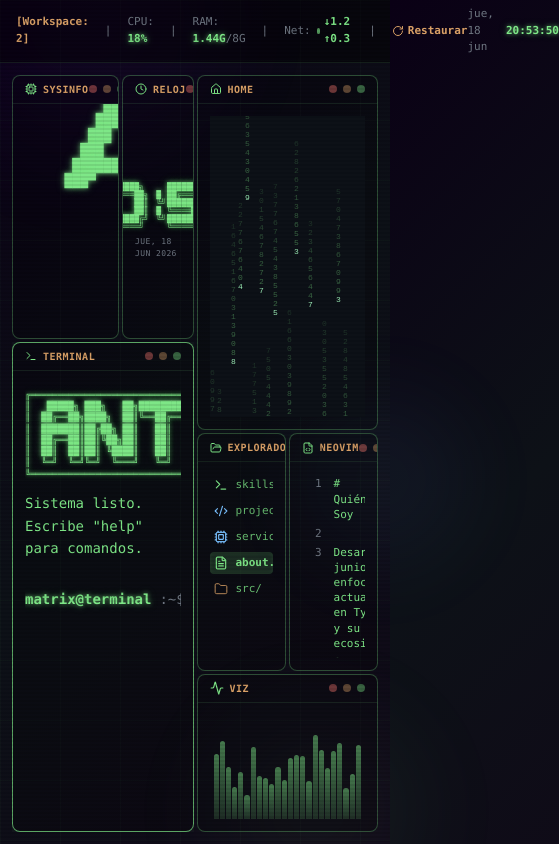
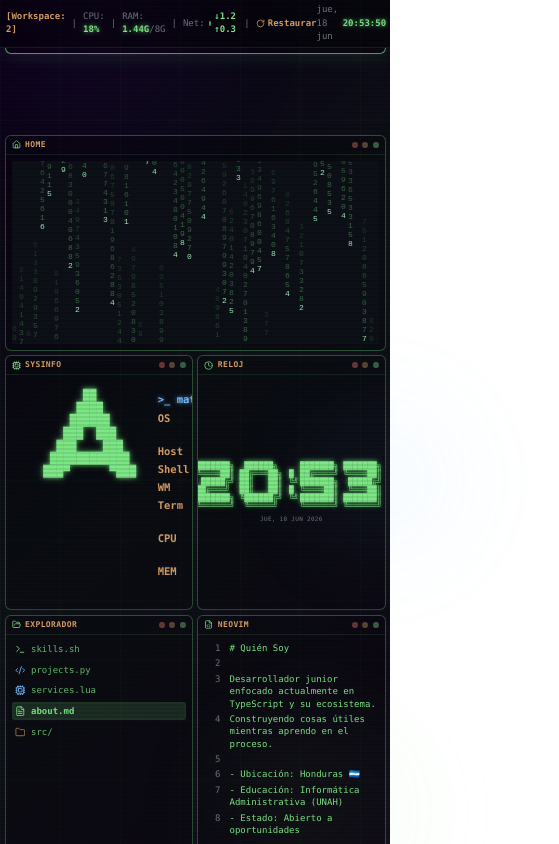
Before and after one commit to AnthonyAndino/portfolio-terminal, a Next.js app: page / in a window 390 px wide. Shown: the whole page, 559 px wide, since content can reach past the window. Built offline with nearby package versions, Linux system fonts and the light colour scheme.

Commit message:
Responsive design: fluid font sizes, stacked mobile layout, improved responsiveness

```diff
--- a/app/globals.css
+++ b/app/globals.css
@@ -1,5 +1,9 @@
 @import url('https://fonts.googleapis.com/css2?family=JetBrains+Mono:wght@400;700&display=swap');
 @import "tailwindcss";
+
+html {
+    font-size: clamp(12px, 0.5vw + 6.4px, 16px);
+}
 
 html, body {
     margin: 0;
--- a/components/BigClock.tsx
+++ b/components/BigClock.tsx
@@ -160,7 +160,7 @@ export default function BigClock() {
                 <DigitBlock d={m1} />
                 <DigitBlock d={m2} />
             </div>
-            <p className="text-[#6e7681] text-[8px] font-mono mt-1 uppercase tracking-wider">{date}</p>
+            <p className="text-[#6e7681] text-[clamp(6px,0.4vw,8px)] font-mono mt-1 uppercase tracking-wider">{date}</p>
         </div>
     );
 }
--- a/components/DigitalClock.tsx
+++ b/components/DigitalClock.tsx
@@ -6,7 +6,7 @@ export default function DigitalClock() {
 
     return (
         <div className="bg-black/30 border border-[#7ee787]/10 rounded p-2.5 font-mono select-none">
-            <p className="text-[#d9a066] text-[10px] font-bold mb-1 tracking-wider">⏰ CLOCK</p>
+            <p className="text-[#d9a066] text-[clamp(8px,0.5vw,10px)] font-bold mb-1 tracking-wider">⏰ CLOCK</p>
             <div className="flex items-center justify-center gap-1">
                 <DigitBlock d={h1} />
                 <DigitBlock d={h2} />
@@ -34,7 +34,7 @@ const SEGMENTS: Record<string, string> = {
 function DigitBlock({ d }: { d: string }) {
     const art = SEGMENTS[d] || SEGMENTS['0'];
     return (
-        <pre className="text-[#d9a066] text-[9px] leading-[1.1] font-bold">{art}</pre>
+        <pre className="text-[#d9a066] text-[clamp(7px,0.45vw,9px)] leading-[1.1] font-bold">{art}</pre>
     );
 }
 
--- a/components/FileTree.tsx
+++ b/components/FileTree.tsx
@@ -138,7 +138,7 @@ interface ExplorerTreeProps {
 
 export function ExplorerTree({ selectedFile, onSelectFile }: ExplorerTreeProps) {
     return (
-        <div className="font-mono text-[11px] leading-relaxed select-none h-full flex flex-col">
+        <div className="font-mono text-[clamp(9px,0.55vw,11px)] leading-relaxed select-none h-full flex flex-col">
             <div className="space-y-1 overflow-y-auto flex-1">
                 {FILES.map(f => {
                     const isSelected = f.name === selectedFile;
@@ -181,7 +181,7 @@ export function NeovimEditor({ selectedFile, lang }: NeovimEditorProps) {
         : FILE_CONTENTS[selectedFile]?.[lang] || ['-- No file open'];
 
     return (
-        <div className="font-mono text-[11px] leading-relaxed select-none h-full overflow-y-auto overflow-x-hidden flex flex-col justify-between">
+        <div className="font-mono text-[clamp(9px,0.55vw,11px)] leading-relaxed select-none h-full overflow-y-auto overflow-x-hidden flex flex-col justify-between">
             <pre className="text-[#7ee787] leading-snug whitespace-pre-wrap break-words">
                 {content.map((line, i) => (
                     <div key={i} className="flex hover:bg-white/5 py-0.5 whitespace-pre-wrap break-words">
@@ -190,7 +190,7 @@ export function NeovimEditor({ selectedFile, lang }: NeovimEditorProps) {
                     </div>
                 ))}
             </pre>
-            <div className="border-t border-[#7ee787]/20 bg-[#7ee787]/5 px-2 py-0.5 mt-2 flex justify-between text-[9px] text-[#6e7681]">
+            <div className="border-t border-[#7ee787]/20 bg-[#7ee787]/5 px-2 py-0.5 mt-2 flex justify-between text-[clamp(7px,0.45vw,9px)] text-[#6e7681]">
                 <span>{selectedFile || 'about.md'}</span>
                 <span>NORMAL</span>
             </div>
--- a/components/StatusBar.tsx
+++ b/components/StatusBar.tsx
@@ -63,8 +63,8 @@ export default function StatusBar({ lang = 'es', onResetLayout }: { lang?: 'es'
     }, []);
 
     return (
-        <div className="flex items-center justify-between px-4 py-1.5 bg-black/40 border-b border-[#7ee787]/10 text-[11px] font-mono select-none">
-            <div className="flex items-center gap-4">
+        <div className="flex items-center justify-between px-2 lg:px-4 py-1 bg-black/40 border-b border-[#7ee787]/10 text-[clamp(9px,0.55vw,11px)] font-mono select-none">
+            <div className="flex items-center gap-2 lg:gap-4">
                 <span className="text-[#d9a066] font-bold">[Workspace: {stats.workspace}]</span>
                 <span className="text-[#6e7681]">|</span>
                 <span className="text-[#6e7681]">
@@ -91,7 +91,7 @@ export default function StatusBar({ lang = 'es', onResetLayout }: { lang?: 'es'
                     {lang === 'es' ? 'Restaurar' : 'Reset'}
                 </button>
             </div>
-            <div className="flex items-center gap-3">
+            <div className="flex items-center gap-1.5 lg:gap-3">
                 <span className="text-[#6e7681]">{date}</span>
                 <span className="text-[#7ee787] glow-green font-bold">{time}</span>
             </div>
--- a/components/SystemFetch.tsx
+++ b/components/SystemFetch.tsx
@@ -46,7 +46,7 @@ export default function SystemFetch() {
     return (
         <div className="font-mono select-none h-full flex items-center px-4 py-3">
             <div className="flex gap-5 items-start">
-                <pre className="text-[#7ee787] text-[13px] leading-[1.15] font-bold glow-green shrink-0">
+                <pre className="text-[#7ee787] text-[clamp(11px,0.65vw,13px)] leading-[1.15] font-bold glow-green shrink-0">
                     {DELTA_LOGO.join('\n')}
                 </pre>
                 <div className="min-w-0 space-y-1.5 pt-0.5">
--- a/components/Terminal.tsx
+++ b/components/Terminal.tsx
@@ -131,7 +131,7 @@ function WindowFrame({ title, children, className = '', active = false, icon }:
         : 'border-[#7ee787]/30 shadow-[0_0_8px_rgba(126,231,135,0.04)] hover:border-[#7ee787]/45 hover:shadow-[0_0_12px_rgba(126,231,135,0.08)] focus-within:border-[#7ee787]/55 focus-within:shadow-[0_0_15px_rgba(126,231,135,0.1)]';
     return (
         <div className={`border ${border} rounded-lg bg-black/20 flex flex-col overflow-hidden transition-[border-color,box-shadow] duration-300 ${className}`}>
-            <div className="border-b border-[#7ee787]/10 px-3 py-1.5 text-[10px] font-mono text-[#6e7681] flex items-center justify-between shrink-0 select-none">
+            <div className="border-b border-[#7ee787]/10 px-2 lg:px-3 py-1 text-[clamp(8px,0.5vw,10px)] font-mono text-[#6e7681] flex items-center justify-between shrink-0 select-none">
                 <span className="text-[#d9a066] font-bold tracking-wider flex items-center gap-1.5">
                     {icon}
                     <span>{title}</span>
@@ -142,11 +142,23 @@ function WindowFrame({ title, children, className = '', active = false, icon }:
                     <span className="w-2 h-2 rounded-full bg-[#7ee787]/40" />
                 </div>
             </div>
-            <div className="flex-1 min-h-0 p-3 overflow-auto">
+            <div className="flex-1 min-h-0 p-2 lg:p-3 overflow-auto">
                 {children}
             </div>
         </div>
     );
+}
+
+function useMediaQuery(query: string): boolean {
+    const [matches, setMatches] = useState(false);
+    useEffect(() => {
+        const mql = window.matchMedia(query);
+        setMatches(mql.matches);
+        const handler = (e: MediaQueryListEvent) => setMatches(e.matches);
+        mql.addEventListener('change', handler);
+        return () => mql.removeEventListener('change', handler);
+    }, [query]);
+    return matches;
 }
 
 export default function Terminal() {
@@ -180,6 +192,8 @@ export default function Terminal() {
             if (layout) ref.current?.setLayout(layout);
         }
     }, [mainGroupRef, leftVerticalRef, sysinfoClockRef, rightVerticalRef, explorerNeovimRef]);
+
+    const isStacked = useMediaQuery('(max-width: 768px)');
 
     useEffect(() => {
         const groups: [RefObject<GroupImperativeHandle | null>, string][] = [
@@ -380,39 +394,18 @@ export default function Terminal() {
             >
                 <StatusBar lang={lang} onResetLayout={resetLayout} />
 
-                {/* ─── Tiling layout (react-resizable-panels) ─── */}
-                <div className="flex-1 min-h-0 p-3 overflow-hidden">
-                    <Group orientation="horizontal" className="h-full" groupRef={mainGroupRef}>
-                        {/* ─── Left column ─── */}
-                        <Panel defaultSize={50} minSize={25} id="left-col">
-                            <Group orientation="vertical" className="h-full" groupRef={leftVerticalRef}>
-                                {/* SysInfo + Clock */}
-                                <Panel defaultSize={35} minSize={12} id="sysinfo-clock">
-                                    <Group orientation="horizontal" className="h-full" groupRef={sysinfoClockRef}>
-                                        <Panel defaultSize={60} minSize={25} id="sysinfo">
-                                            <WindowFrame title="SYSINFO" icon={<DiamondIcon />} className="h-full">
-                                                <SystemFetch />
-                                            </WindowFrame>
-                                        </Panel>
-                                        <Separator className="w-[3px] cursor-col-resize bg-[#7ee787]/0 hover:bg-[#7ee787]/30 data-[resize-active]:bg-[#7ee787]/50 transition-colors rounded-sm" />
-                                        <Panel defaultSize={40} minSize={20} id="clock">
-                                            <WindowFrame title={lang === 'es' ? 'RELOJ' : 'CLOCK'} icon={<ClockTitleIcon />} className="h-full">
-                                                <BigClock />
-                                            </WindowFrame>
-                                        </Panel>
-                                    </Group>
-                                </Panel>
-
-                                <Separator className="h-[3px] cursor-row-resize bg-[#7ee787]/0 hover:bg-[#7ee787]/30 data-[resize-active]:bg-[#7ee787]/50 transition-colors rounded-sm" />
-
+                {isStacked ? (
+                    /* ─── Mobile stacked layout ─── */
+                    <div className="flex-1 overflow-y-auto p-1.5 space-y-1.5">
                         {/* Terminal */}
-                                <Panel defaultSize={65} minSize={15} id="terminal">
+                        <div className="min-h-[250px]">
                             <WindowFrame title="TERMINAL" icon={<TerminalIcon />} active className="h-full">
-                                        <pre className="font-mono text-[9px] sm:text-[10px] leading-tight text-[#7ee787] glow-green mb-3 select-none overflow-x-auto">
+                                <div className="flex flex-col h-full">
+                                    <pre className="font-mono text-[clamp(7px,0.5vw,10px)] leading-tight text-[#7ee787] glow-green mb-3 select-none overflow-x-auto shrink-0">
                                         {ASCII_BANNER}
                                     </pre>
 
-                                        <div className="h-[calc(100%-110px)] overflow-y-auto overflow-x-hidden font-mono text-sm pr-1">
+                                    <div className="flex-1 min-h-0 overflow-y-auto overflow-x-hidden font-mono text-sm pr-1">
                                         {history.map((entry, i) => (
                                             <div key={i} className="mb-1.5">
                                                 {entry.kind === 'input' ? (
@@ -443,6 +436,113 @@ export default function Terminal() {
                                         </div>
 
                                         <div ref={bottomRef} />
+                                    </div>
+                                </div>
+                            </WindowFrame>
+                        </div>
+
+                        {/* Views */}
+                        <div className="min-h-[200px]">
+                            <WindowFrame title={rightPanelTitle} icon={panelIcons[panel.type]} className="h-full">
+                                <RightPanel panel={panel} onBackToGame={onBackToGame} lang={lang} />
+                            </WindowFrame>
+                        </div>
+
+                        {/* SysInfo + Clock */}
+                        <div className="grid grid-cols-2 gap-1.5 min-h-[100px]">
+                            <WindowFrame title="SYSINFO" icon={<DiamondIcon />} className="h-full">
+                                <SystemFetch />
+                            </WindowFrame>
+                            <WindowFrame title={lang === 'es' ? 'RELOJ' : 'CLOCK'} icon={<ClockTitleIcon />} className="h-full">
+                                <BigClock />
+                            </WindowFrame>
+                        </div>
+
+                        {/* Explorer + Neovim */}
+                        {explorerVisible && (
+                            <div className="grid grid-cols-2 gap-1.5 min-h-[150px]">
+                                <WindowFrame title={lang === 'es' ? 'EXPLORADOR' : 'EXPLORER'} icon={<FolderTitleIcon />} className="h-full">
+                                    <ExplorerTree selectedFile={selectedFile} onSelectFile={onSelectFile} />
+                                </WindowFrame>
+                                <WindowFrame title="NEOVIM" icon={<NeovimTitleIcon />} className="h-full">
+                                    <NeovimEditor selectedFile={selectedFile} lang={lang} />
+                                </WindowFrame>
+                            </div>
+                        )}
+
+                        {/* Viz */}
+                        <div className="min-h-[60px]">
+                            <WindowFrame title="VIZ" icon={<VizTitleIcon />} className="h-full">
+                                <Equalizer />
+                            </WindowFrame>
+                        </div>
+                    </div>
+                ) : (
+                    /* ─── Desktop tiling layout (react-resizable-panels) ─── */
+                    <div className="flex-1 min-h-0 p-1.5 lg:p-3 overflow-hidden">
+                        <Group orientation="horizontal" className="h-full" groupRef={mainGroupRef}>
+                            {/* ─── Left column ─── */}
+                            <Panel defaultSize={50} minSize={25} id="left-col">
+                                <Group orientation="vertical" className="h-full" groupRef={leftVerticalRef}>
+                                    {/* SysInfo + Clock */}
+                                    <Panel defaultSize={35} minSize={12} id="sysinfo-clock">
+                                        <Group orientation="horizontal" className="h-full" groupRef={sysinfoClockRef}>
+                                            <Panel defaultSize={60} minSize={25} id="sysinfo">
+                                                <WindowFrame title="SYSINFO" icon={<DiamondIcon />} className="h-full">
+                                                    <SystemFetch />
+                                                </WindowFrame>
+                                            </Panel>
+                                            <Separator className="w-[3px] cursor-col-resize bg-[#7ee787]/0 hover:bg-[#7ee787]/30 data-[resize-active]:bg-[#7ee787]/50 transition-colors rounded-sm" />
+                                            <Panel defaultSize={40} minSize={20} id="clock">
+                                                <WindowFrame title={lang === 'es' ? 'RELOJ' : 'CLOCK'} icon={<ClockTitleIcon />} className="h-full">
+                                                    <BigClock />
+                                                </WindowFrame>
+                                            </Panel>
+                                        </Group>
+                                    </Panel>
+
+                                    <Separator className="h-[3px] cursor-row-resize bg-[#7ee787]/0 hover:bg-[#7ee787]/30 data-[resize-active]:bg-[#7ee787]/50 transition-colors rounded-sm" />
+
+                                    {/* Terminal */}
+                                    <Panel defaultSize={65} minSize={15} id="terminal">
+                                        <WindowFrame title="TERMINAL" icon={<TerminalIcon />} active className="h-full">
+                                            <div className="flex flex-col h-full">
+                                                <pre className="font-mono text-[clamp(7px,0.5vw,10px)] leading-tight text-[#7ee787] glow-green mb-3 select-none overflow-x-auto shrink-0">
+                                                    {ASCII_BANNER}
+                                                </pre>
+
+                                                <div className="flex-1 min-h-0 overflow-y-auto overflow-x-hidden font-mono text-sm pr-1">
+                                                    {history.map((entry, i) => (
+                                                        <div key={i} className="mb-1.5">
+                                                            {entry.kind === 'input' ? (
+                                                                <div className="flex items-start gap-2">
+                                                                    <span className="text-[#7ee787] font-bold shrink-0 glow-green">matrix@terminal</span>
+                                                                    <span className="text-[#6e7681]">:~$</span>
+                                                                    <span className="text-[#79c0ff] glow-blue">{entry.text}</span>
+                                                                </div>
+                                                            ) : (
+                                                                <Lines lines={entry.lines} />
+                                                            )}
+                                                        </div>
+                                                    ))}
+
+                                                    <div className="flex items-center gap-2 mt-1">
+                                                        <span className="text-[#7ee787] font-bold shrink-0 glow-green">matrix@terminal</span>
+                                                        <span className="text-[#6e7681]">:~$</span>
+                                                        <input
+                                                            ref={inputRef}
+                                                            value={input}
+                                                            onChange={e => setInput(e.target.value)}
+                                                            onKeyDown={onKeyDown}
+                                                            autoFocus
+                                                            autoComplete="off"
+                                                            spellCheck={false}
+                                                            className="flex-1 bg-transparent text-[#79c0ff] outline-none caret-[#7ee787] font-mono text-sm"
+                                                        />
+                                                    </div>
+
+                                                    <div ref={bottomRef} />
+                                                </div>
                                             </div>
                                         </WindowFrame>
                                     </Panel>
@@ -498,6 +598,7 @@ export default function Terminal() {
                             </Panel>
                         </Group>
                     </div>
+                )}
             </div>
         </>
     );
```
Also changed, not shown: components/panel-views.tsx (+49 -57 lines). Lines whose indentation alone changed are shown as unchanged.
